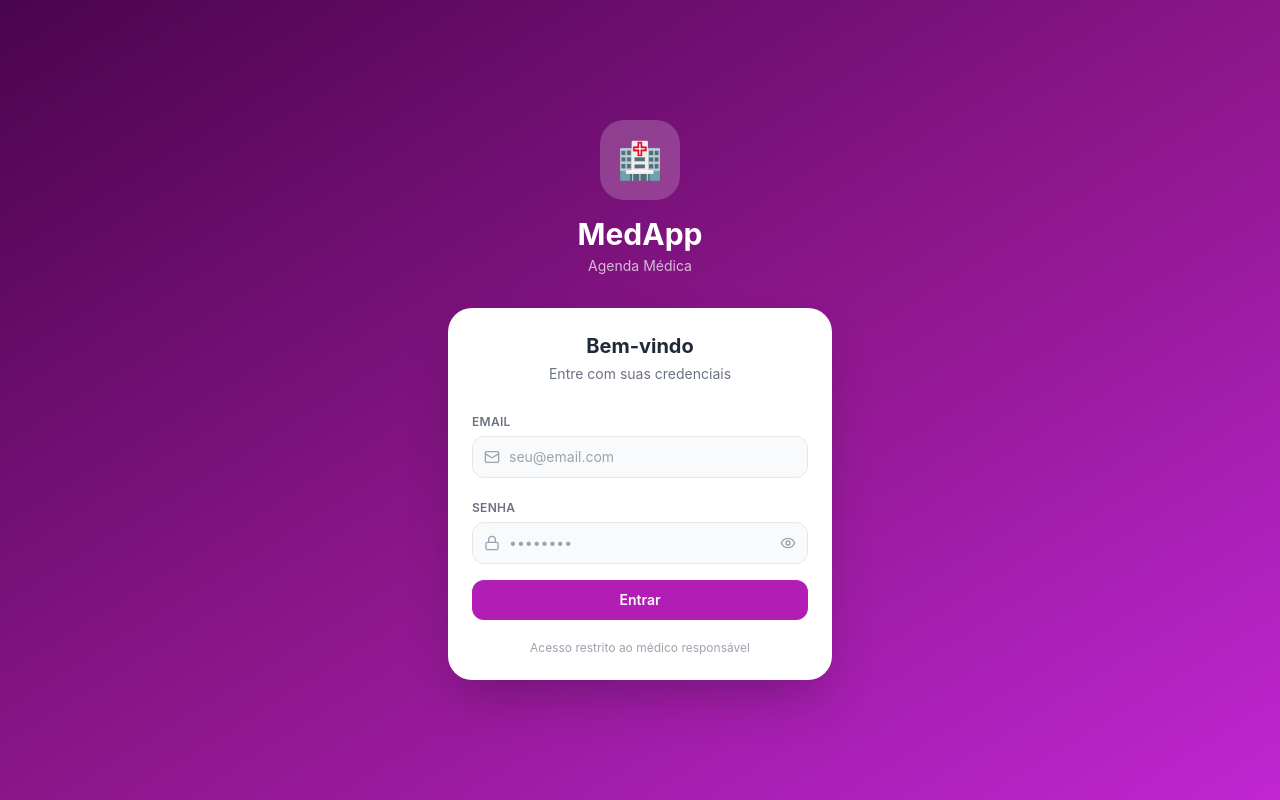
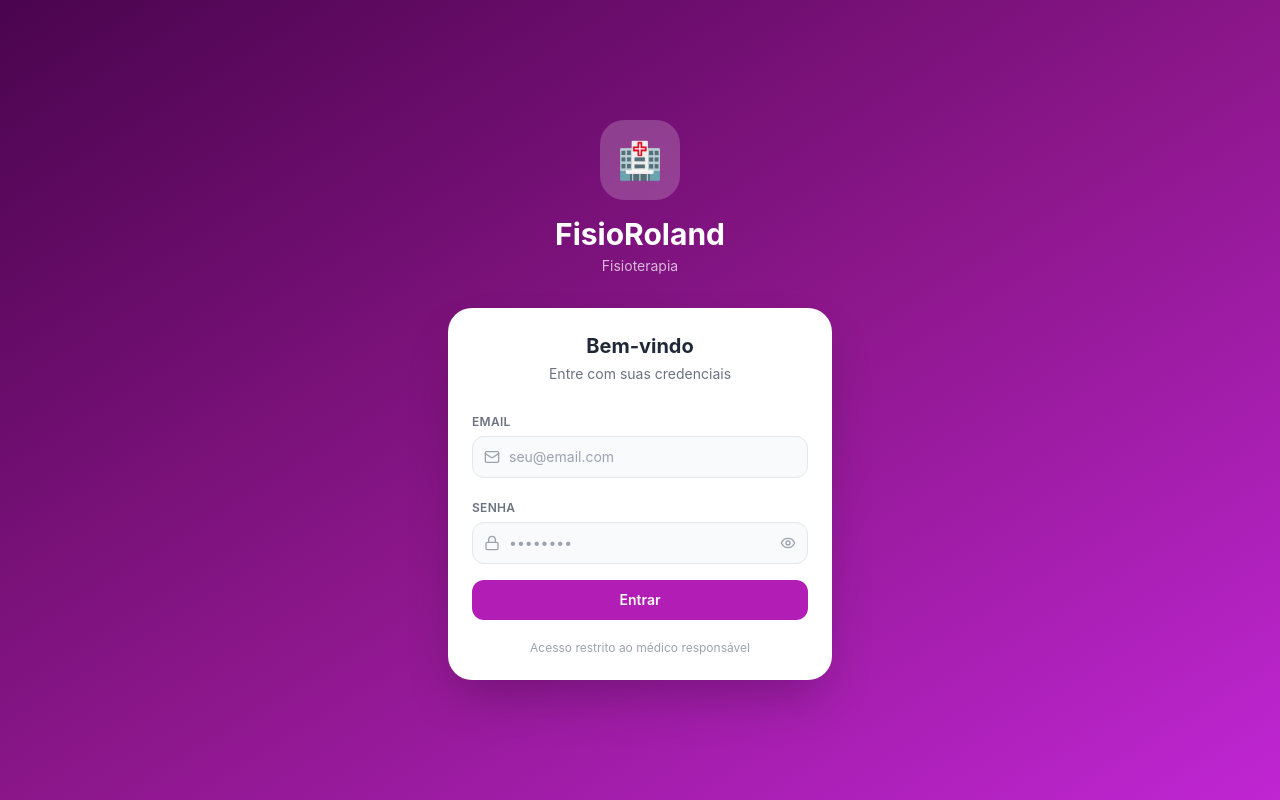
Before and after one commit to CaPinh/medapp, a Next.js app: page /login in a window 1280 px wide. Built offline with nearby package versions, Linux system fonts and the light colour scheme; no server answers.

Commit message:
Update page.tsx

```diff
--- a/app/login/page.tsx
+++ b/app/login/page.tsx
@@ -40,8 +40,8 @@ export default function LoginPage() {
           <div className="w-20 h-20 bg-white/20 rounded-3xl flex items-center justify-center mx-auto mb-4 backdrop-blur-sm">
             <span className="text-4xl">🏥</span>
           </div>
-          <h1 className="text-white text-3xl font-bold">MedApp</h1>
-          <p className="text-white/70 text-sm mt-1">Agenda Médica</p>
+          <h1 className="text-white text-3xl font-bold">FisioRoland</h1>
+          <p className="text-white/70 text-sm mt-1">Fisioterapia</p>
         </div>
 
         <div className="bg-white rounded-3xl p-6 shadow-2xl">
```
